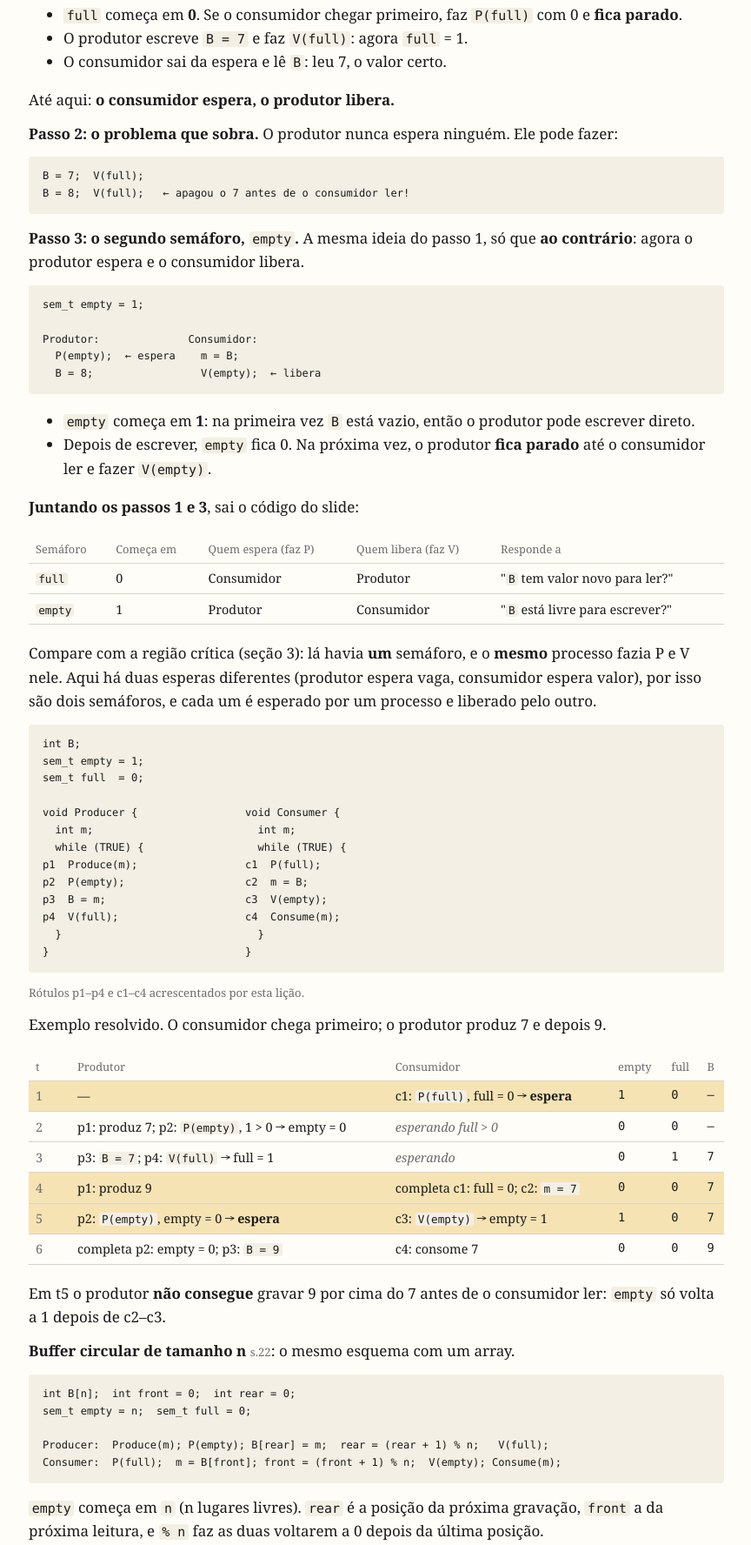
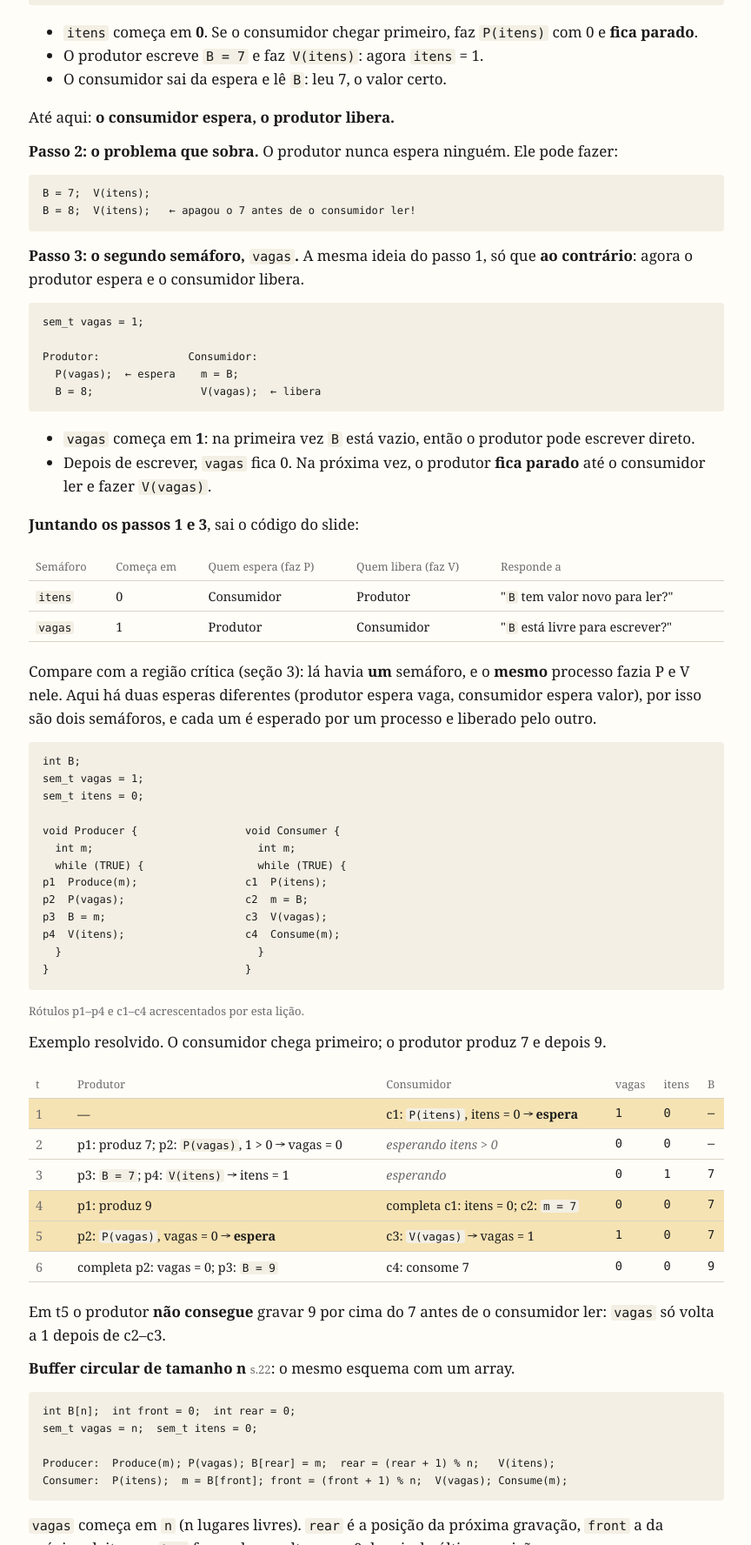
Before and after one commit to ftrajano/cin0145-programacao-concorrente, a plain HTML site: page lessons/0003-semaforos.html in a window 1280 px wide. Shown: the part 4084-5860 px from the top of the page at 87% size, without its empty margins (207-1071 px from the left). Drawn offline with Linux system fonts and the light colour scheme.

Commit message:
Lição 3: semáforos do produtor-consumidor como vagas/itens, com botão para nomes do slide
Co-Authored-By: Claude Opus 5.5 <noreply@anthropic.com>
Claude-Session: https://claude.ai/code/session_01K2SuFUeqUd3t3s3DGagdeD

```diff
--- a/lessons/0003-semaforos.html
+++ b/lessons/0003-semaforos.html
@@ -163,92 +163,94 @@ r4    V(S);             /* pós-protocolo */
 <p>Um problema de <strong>comunicação</strong> <span class="src">s.20</span>. Os <strong>produtores</strong> geram dados com o procedimento <code>Produce</code>, que devem ser enviados aos consumidores. Os <strong>consumidores</strong>, ao receberem um dado, fazem alguma computação com o procedimento <code>Consume</code>. O que <code>Produce</code> e <code>Consume</code> fazem por dentro não importa: importa como o dado passa de um para o outro.</p>
 <p><strong>Buffer de tamanho 1</strong> <span class="src">s.21</span>. A variável <code>B</code> guarda um valor de cada vez. O código do slide usa <strong>dois semáforos separados</strong>. Antes de vê-lo inteiro, vamos montá-lo um semáforo de cada vez.</p>
 
-<div class="box"><p><strong>Leia os nomes como contadores.</strong> <code>full</code> = <em>quantas posições estão cheias</em> (valores esperando leitura). <code>empty</code> = <em>quantas posições estão vazias</em> (vagas). Por isso <code>full = 0</code> não significa "cheio": significa "<strong>zero</strong> posições cheias". No início: <code>empty = 1</code>, <code>full = 0</code>. Depois que o produtor escreve: <code>empty = 0</code>, <code>full = 1</code>. Depois que o consumidor lê: volta a <code>empty = 1</code>, <code>full = 0</code>.</p></div>
+<div class="box"><p><strong>Nomes dos semáforos.</strong> Nesta seção eles aparecem como <code>vagas</code> (quantas posições de <code>B</code> estão livres) e <code>itens</code> (quantos valores esperam leitura). <strong>No slide 21 e na prova</strong> eles se chamam <code>empty</code> e <code>full</code>: <code>empty</code> = número de posições vazias, <code>full</code> = número de posições cheias. Use o botão para alternar.</p>
+<p><button class="plain nmtoggle" type="button">Mostrar nomes do slide (empty, full)</button></p></div>
 <p class="src">Os passos 1–3 abaixo são uma construção desta lição para chegar ao código de s.21; não estão nos slides.</p>
-<p><strong>Passo 1: só o <code>full</code>.</strong> Primeiro um problema só: o consumidor não pode ler <code>B</code> antes de o produtor escrever.</p>
-<pre><code>sem_t full = 0;
+<p><strong>Passo 1: só o semáforo <code><span class="nm" data-a="itens" data-b="full">itens</span></code>.</strong> Primeiro um problema só: o consumidor não pode ler <code>B</code> antes de o produtor escrever.</p>
+<pre><code>sem_t <span class="nm" data-a="itens" data-b="full">itens</span> = 0;
 
 Produtor:              Consumidor:
-  B = 7;                 P(full);   ← espera
-  V(full);               m = B;</code></pre>
+  B = 7;                 P(<span class="nm" data-a="itens" data-b="full">itens</span>);   ← espera
+  V(<span class="nm" data-a="itens" data-b="full">itens</span>);              m = B;</code></pre>
 <ul>
-<li><code>full</code> começa em <strong>0</strong>. Se o consumidor chegar primeiro, faz <code>P(full)</code> com 0 e <strong>fica parado</strong>.</li>
-<li>O produtor escreve <code>B = 7</code> e faz <code>V(full)</code>: agora <code>full</code> = 1.</li>
+<li><code><span class="nm" data-a="itens" data-b="full">itens</span></code> começa em <strong>0</strong>. Se o consumidor chegar primeiro, faz <code>P(<span class="nm" data-a="itens" data-b="full">itens</span>)</code> com 0 e <strong>fica parado</strong>.</li>
+<li>O produtor escreve <code>B = 7</code> e faz <code>V(<span class="nm" data-a="itens" data-b="full">itens</span>)</code>: agora <code><span class="nm" data-a="itens" data-b="full">itens</span></code> = 1.</li>
 <li>O consumidor sai da espera e lê <code>B</code>: leu 7, o valor certo.</li>
 </ul>
 <p>Até aqui: <strong>o consumidor espera, o produtor libera.</strong></p>
 
 <p><strong>Passo 2: o problema que sobra.</strong> O produtor nunca espera ninguém. Ele pode fazer:</p>
-<pre><code>B = 7;  V(full);
-B = 8;  V(full);   ← apagou o 7 antes de o consumidor ler!</code></pre>
+<pre><code>B = 7;  V(<span class="nm" data-a="itens" data-b="full">itens</span>);
+B = 8;  V(<span class="nm" data-a="itens" data-b="full">itens</span>);   ← apagou o 7 antes de o consumidor ler!</code></pre>
 
-<p><strong>Passo 3: o segundo semáforo, <code>empty</code>.</strong> A mesma ideia do passo 1, só que <strong>ao contrário</strong>: agora o produtor espera e o consumidor libera.</p>
-<pre><code>sem_t empty = 1;
+<p><strong>Passo 3: o segundo semáforo, <code><span class="nm" data-a="vagas" data-b="empty">vagas</span></code>.</strong> A mesma ideia do passo 1, só que <strong>ao contrário</strong>: agora o produtor espera e o consumidor libera.</p>
+<pre><code>sem_t <span class="nm" data-a="vagas" data-b="empty">vagas</span> = 1;
 
 Produtor:              Consumidor:
-  P(empty);  ← espera    m = B;
-  B = 8;                 V(empty);  ← libera</code></pre>
+  P(<span class="nm" data-a="vagas" data-b="empty">vagas</span>);  ← espera    m = B;
+  B = 8;                 V(<span class="nm" data-a="vagas" data-b="empty">vagas</span>);  ← libera</code></pre>
 <ul>
-<li><code>empty</code> começa em <strong>1</strong>: na primeira vez <code>B</code> está vazio, então o produtor pode escrever direto.</li>
-<li>Depois de escrever, <code>empty</code> fica 0. Na próxima vez, o produtor <strong>fica parado</strong> até o consumidor ler e fazer <code>V(empty)</code>.</li>
+<li><code><span class="nm" data-a="vagas" data-b="empty">vagas</span></code> começa em <strong>1</strong>: na primeira vez <code>B</code> está vazio, então o produtor pode escrever direto.</li>
+<li>Depois de escrever, <code><span class="nm" data-a="vagas" data-b="empty">vagas</span></code> fica 0. Na próxima vez, o produtor <strong>fica parado</strong> até o consumidor ler e fazer <code>V(<span class="nm" data-a="vagas" data-b="empty">vagas</span>)</code>.</li>
 </ul>
 
 <p><strong>Juntando os passos 1 e 3</strong>, sai o código do slide:</p>
 <div class="wrap"><table>
 <tr><th>Semáforo</th><th>Começa em</th><th>Quem espera (faz P)</th><th>Quem libera (faz V)</th><th>Responde a</th></tr>
-<tr><td><code>full</code></td><td>0</td><td>Consumidor</td><td>Produtor</td><td>"<code>B</code> tem valor novo para ler?"</td></tr>
-<tr><td><code>empty</code></td><td>1</td><td>Produtor</td><td>Consumidor</td><td>"<code>B</code> está livre para escrever?"</td></tr>
+<tr><td><code><span class="nm" data-a="itens" data-b="full">itens</span></code></td><td>0</td><td>Consumidor</td><td>Produtor</td><td>"<code>B</code> tem valor novo para ler?"</td></tr>
+<tr><td><code><span class="nm" data-a="vagas" data-b="empty">vagas</span></code></td><td>1</td><td>Produtor</td><td>Consumidor</td><td>"<code>B</code> está livre para escrever?"</td></tr>
 </table></div>
 <p>Compare com a região crítica (seção 3): lá havia <strong>um</strong> semáforo, e o <strong>mesmo</strong> processo fazia P e V nele. Aqui há duas esperas diferentes (produtor espera vaga, consumidor espera valor), por isso são dois semáforos, e cada um é esperado por um processo e liberado pelo outro.</p>
 <pre><code>int B;
-sem_t empty = 1;
-sem_t full  = 0;
+sem_t <span class="nm" data-a="vagas" data-b="empty">vagas</span> = 1;
+sem_t <span class="nm" data-a="itens" data-b="full">itens</span> = 0;
 
 void Producer {                 void Consumer {
   int m;                          int m;
   while (TRUE) {                  while (TRUE) {
-p1  Produce(m);                 c1  P(full);
-p2  P(empty);                   c2  m = B;
-p3  B = m;                      c3  V(empty);
-p4  V(full);                    c4  Consume(m);
+p1  Produce(m);                 c1  P(<span class="nm" data-a="itens" data-b="full">itens</span>);
+p2  P(<span class="nm" data-a="vagas" data-b="empty">vagas</span>);                   c2  m = B;
+p3  B = m;                      c3  V(<span class="nm" data-a="vagas" data-b="empty">vagas</span>);
+p4  V(<span class="nm" data-a="itens" data-b="full">itens</span>);                   c4  Consume(m);
   }                               }
 }                               }</code></pre>
 <p class="src">Rótulos p1–p4 e c1–c4 acrescentados por esta lição.</p>
 <p>Exemplo resolvido. O consumidor chega primeiro; o produtor produz 7 e depois 9.</p>
 <div class="wrap"><table>
-<tr><th>t</th><th>Produtor</th><th>Consumidor</th><th>empty</th><th>full</th><th>B</th></tr>
-<tr class="key"><td class="t">1</td><td>—</td><td>c1: <code>P(full)</code>, full = 0 → <strong>espera</strong></td><td class="s">1</td><td class="s">0</td><td class="s">—</td></tr>
-<tr><td class="t">2</td><td>p1: produz 7; p2: <code>P(empty)</code>, 1 &gt; 0 → empty = 0</td><td class="sleep">esperando full &gt; 0</td><td class="s">0</td><td class="s">0</td><td class="s">—</td></tr>
-<tr><td class="t">3</td><td>p3: <code>B = 7</code>; p4: <code>V(full)</code> → full = 1</td><td class="sleep">esperando</td><td class="s">0</td><td class="s">1</td><td class="s">7</td></tr>
-<tr class="key"><td class="t">4</td><td>p1: produz 9</td><td>completa c1: full = 0; c2: <code>m = 7</code></td><td class="s">0</td><td class="s">0</td><td class="s">7</td></tr>
-<tr class="key"><td class="t">5</td><td>p2: <code>P(empty)</code>, empty = 0 → <strong>espera</strong></td><td>c3: <code>V(empty)</code> → empty = 1</td><td class="s">1</td><td class="s">0</td><td class="s">7</td></tr>
-<tr><td class="t">6</td><td>completa p2: empty = 0; p3: <code>B = 9</code></td><td>c4: consome 7</td><td class="s">0</td><td class="s">0</td><td class="s">9</td></tr>
+<tr><th>t</th><th>Produtor</th><th>Consumidor</th><th><span class="nm" data-a="vagas" data-b="empty">vagas</span></th><th><span class="nm" data-a="itens" data-b="full">itens</span></th><th>B</th></tr>
+<tr class="key"><td class="t">1</td><td>—</td><td>c1: <code>P(<span class="nm" data-a="itens" data-b="full">itens</span>)</code>, <span class="nm" data-a="itens" data-b="full">itens</span> = 0 → <strong>espera</strong></td><td class="s">1</td><td class="s">0</td><td class="s">—</td></tr>
+<tr><td class="t">2</td><td>p1: produz 7; p2: <code>P(<span class="nm" data-a="vagas" data-b="empty">vagas</span>)</code>, 1 &gt; 0 → <span class="nm" data-a="vagas" data-b="empty">vagas</span> = 0</td><td class="sleep">esperando <span class="nm" data-a="itens" data-b="full">itens</span> &gt; 0</td><td class="s">0</td><td class="s">0</td><td class="s">—</td></tr>
+<tr><td class="t">3</td><td>p3: <code>B = 7</code>; p4: <code>V(<span class="nm" data-a="itens" data-b="full">itens</span>)</code> → <span class="nm" data-a="itens" data-b="full">itens</span> = 1</td><td class="sleep">esperando</td><td class="s">0</td><td class="s">1</td><td class="s">7</td></tr>
+<tr class="key"><td class="t">4</td><td>p1: produz 9</td><td>completa c1: <span class="nm" data-a="itens" data-b="full">itens</span> = 0; c2: <code>m = 7</code></td><td class="s">0</td><td class="s">0</td><td class="s">7</td></tr>
+<tr class="key"><td class="t">5</td><td>p2: <code>P(<span class="nm" data-a="vagas" data-b="empty">vagas</span>)</code>, <span class="nm" data-a="vagas" data-b="empty">vagas</span> = 0 → <strong>espera</strong></td><td>c3: <code>V(<span class="nm" data-a="vagas" data-b="empty">vagas</span>)</code> → <span class="nm" data-a="vagas" data-b="empty">vagas</span> = 1</td><td class="s">1</td><td class="s">0</td><td class="s">7</td></tr>
+<tr><td class="t">6</td><td>completa p2: <span class="nm" data-a="vagas" data-b="empty">vagas</span> = 0; p3: <code>B = 9</code></td><td>c4: consome 7</td><td class="s">0</td><td class="s">0</td><td class="s">9</td></tr>
 </table></div>
-<p>Em t5 o produtor <strong>não consegue</strong> gravar 9 por cima do 7 antes de o consumidor ler: <code>empty</code> só volta a 1 depois de c2–c3.</p>
+<p>Em t5 o produtor <strong>não consegue</strong> gravar 9 por cima do 7 antes de o consumidor ler: <code><span class="nm" data-a="vagas" data-b="empty">vagas</span></code> só volta a 1 depois de c2–c3.</p>
 
 <p><strong>Buffer circular de tamanho n</strong> <span class="src">s.22</span>: o mesmo esquema com um array.</p>
 <pre><code>int B[n];  int front = 0;  int rear = 0;
-sem_t empty = n;  sem_t full = 0;
+sem_t <span class="nm" data-a="vagas" data-b="empty">vagas</span> = n;  sem_t <span class="nm" data-a="itens" data-b="full">itens</span> = 0;
 
-Producer:  Produce(m); P(empty); B[rear] = m;  rear = (rear + 1) % n;   V(full);
-Consumer:  P(full);  m = B[front]; front = (front + 1) % n;  V(empty); Consume(m);</code></pre>
-<p><code>empty</code> começa em <code>n</code> (n lugares livres). <code>rear</code> é a posição da próxima gravação, <code>front</code> a da próxima leitura, e <code>% n</code> faz as duas voltarem a 0 depois da última posição.</p>
-<p><strong>Vários produtores e consumidores</strong> <span class="src">s.23</span>: dois produtores poderiam gravar ao mesmo tempo em <code>B[rear]</code>. Por isso o slide acrescenta <code>mutexD</code> (em volta da gravação) e <code>mutexF</code> (em volta da leitura): <code>P(empty); P(mutexD); …; V(mutexD); V(full);</code>.</p>
+Producer:  Produce(m); P(<span class="nm" data-a="vagas" data-b="empty">vagas</span>); B[rear] = m;  rear = (rear + 1) % n;   V(<span class="nm" data-a="itens" data-b="full">itens</span>);
+Consumer:  P(<span class="nm" data-a="itens" data-b="full">itens</span>);  m = B[front]; front = (front + 1) % n;  V(<span class="nm" data-a="vagas" data-b="empty">vagas</span>); Consume(m);</code></pre>
+<p><code><span class="nm" data-a="vagas" data-b="empty">vagas</span></code> começa em <code>n</code> (n lugares livres). <code>rear</code> é a posição da próxima gravação, <code>front</code> a da próxima leitura, e <code>% n</code> faz as duas voltarem a 0 depois da última posição.</p>
+<p><strong>Vários produtores e consumidores</strong> <span class="src">s.23</span>: dois produtores poderiam gravar ao mesmo tempo em <code>B[rear]</code>. Por isso o slide acrescenta <code>mutexD</code> (em volta da gravação) e <code>mutexF</code> (em volta da leitura): <code>P(<span class="nm" data-a="vagas" data-b="empty">vagas</span>); P(mutexD); …; V(mutexD); V(<span class="nm" data-a="itens" data-b="full">itens</span>);</code>.</p>
 <div class="box warn"><p><strong>Atenção ao slide 23.</strong> Ele declara <code>sem_t mutexD = 0; sem_t mutexF = 0;</code>. Pela definição de <code>P</code> (s.8), com valor 0 o primeiro <code>P(mutexD)</code> esperaria para sempre, porque nenhum <code>V(mutexD)</code> acontece antes. Para servir de exclusão mútua, como o <code>S = 1</code> do s.10, o valor inicial teria de ser 1. Provavelmente é um erro de digitação; confirme com o professor.</p></div>
 
 <h2>Prática 1 · Complete: o produtor chega primeiro</h2>
+<p><button class="plain nmtoggle" type="button">Mostrar nomes do slide (empty, full)</button></p>
 <p>Buffer de tamanho 1 (s.21). O produtor produz o item A, depois o item B. Só então o consumidor começa.</p>
 <div class="wrap"><table class="trace" id="tb1">
-<tr><th>t</th><th>O que acontece</th><th>empty</th><th>full</th></tr>
-<tr><td class="t">1</td><td>Produtor, p2: <code>P(empty)</code> com empty = 1</td><td><input data-ans="0" data-hint="1 > 0, então P subtrai 1."></td><td class="s">0</td></tr>
-<tr><td class="t">2</td><td>Produtor, p3: <code>B = A</code>; p4: <code>V(full)</code></td><td class="s">0</td><td><input data-ans="1" data-hint="V sempre soma 1: 0 + 1."></td></tr>
-<tr><td class="t">3</td><td>Produtor produz B; p2: <code>P(empty)</code> com empty = 0 →
-  <select data-ans="esp" data-hint="P só completa com s > 0. empty = 0, então o produtor espera."><option value="">escolha</option><option value="esp">espera</option><option value="seg">segue e grava</option></select></td><td class="s">0</td><td class="s">1</td></tr>
-<tr><td class="t">4</td><td>Consumidor, c1: <code>P(full)</code></td><td class="s">0</td><td><input data-ans="0" data-hint="full = 1 > 0, então P subtrai 1."></td></tr>
+<tr><th>t</th><th>O que acontece</th><th><span class="nm" data-a="vagas" data-b="empty">vagas</span></th><th><span class="nm" data-a="itens" data-b="full">itens</span></th></tr>
+<tr><td class="t">1</td><td>Produtor, p2: <code>P(<span class="nm" data-a="vagas" data-b="empty">vagas</span>)</code> com <span class="nm" data-a="vagas" data-b="empty">vagas</span> = 1</td><td><input data-ans="0" data-hint="1 > 0, então P subtrai 1."></td><td class="s">0</td></tr>
+<tr><td class="t">2</td><td>Produtor, p3: <code>B = A</code>; p4: <code>V(<span class="nm" data-a="itens" data-b="full">itens</span>)</code></td><td class="s">0</td><td><input data-ans="1" data-hint="V sempre soma 1: 0 + 1."></td></tr>
+<tr><td class="t">3</td><td>Produtor produz B; p2: <code>P(<span class="nm" data-a="vagas" data-b="empty">vagas</span>)</code> com <span class="nm" data-a="vagas" data-b="empty">vagas</span> = 0 →
+  <select data-ans="esp" data-hint="P só completa com s > 0. <span class="nm" data-a="vagas" data-b="empty">vagas</span> = 0, então o produtor espera."><option value="">escolha</option><option value="esp">espera</option><option value="seg">segue e grava</option></select></td><td class="s">0</td><td class="s">1</td></tr>
+<tr><td class="t">4</td><td>Consumidor, c1: <code>P(<span class="nm" data-a="itens" data-b="full">itens</span>)</code></td><td class="s">0</td><td><input data-ans="0" data-hint="itens = 1 > 0, então P subtrai 1."></td></tr>
 <tr><td class="t">5</td><td>Consumidor, c2: <code>m = B</code> lê o
   <select data-ans="a" data-hint="O produtor ainda não gravou o B: está parado em p2 desde t3. B ainda guarda A."><option value="">escolha</option><option value="a">item A</option><option value="b">item B</option></select></td><td class="s">0</td><td class="s">0</td></tr>
-<tr><td class="t">6</td><td>Consumidor, c3: <code>V(empty)</code> → empty = 1, e o produtor
-  <select data-ans="comp" data-hint="Agora empty > 0, então o P(empty) que estava esperando pode completar, subtraindo 1."><option value="">escolha</option><option value="comp">completa o P(empty)</option><option value="cont">continua esperando</option></select>; empty fica</td><td><input data-ans="0" data-hint="O produtor completou P(empty): 1 − 1."></td><td class="s">0</td></tr>
+<tr><td class="t">6</td><td>Consumidor, c3: <code>V(<span class="nm" data-a="vagas" data-b="empty">vagas</span>)</code> → <span class="nm" data-a="vagas" data-b="empty">vagas</span> = 1, e o produtor
+  <select data-ans="comp" data-hint="Agora vagas > 0, então o P(<span class="nm" data-a="vagas" data-b="empty">vagas</span>) que estava esperando pode completar, subtraindo 1."><option value="">escolha</option><option value="comp">completa o P(<span class="nm" data-a="vagas" data-b="empty">vagas</span>)</option><option value="cont">continua esperando</option></select>; <span class="nm" data-a="vagas" data-b="empty">vagas</span> fica</td><td><input data-ans="0" data-hint="O produtor completou P(vagas): 1 − 1."></td><td class="s">0</td></tr>
 </table></div>
 <p><button class="plain" data-check="tb1">Conferir</button> <span class="fb" id="tb1fb"></span></p>
 
@@ -359,6 +361,17 @@ while (true) {         while (true) {
 
 <script>
 (function(){
+  (function(){
+    var slide=false, btns=document.querySelectorAll('.nmtoggle');
+    function apply(){
+      document.querySelectorAll('.nm').forEach(function(e){ e.textContent=e.getAttribute(slide?'data-b':'data-a'); });
+      btns.forEach(function(b){ b.textContent = slide ? 'Mostrar nomes didáticos (vagas, itens)' : 'Mostrar nomes do slide (empty, full)'; });
+    }
+    try { slide = localStorage.getItem('l3-nomes') === 'slide'; } catch(e){}
+    btns.forEach(function(b){ b.addEventListener('click', function(){ slide=!slide; try{localStorage.setItem('l3-nomes', slide?'slide':'did');}catch(e){} apply(); }); });
+    apply();
+  })();
+
   function norm(v){ return String(v).trim().replace(/\s/g,'').replace('−','-'); }
   document.querySelectorAll('button[data-check]').forEach(function(btn){
     btn.addEventListener('click', function(){
```
